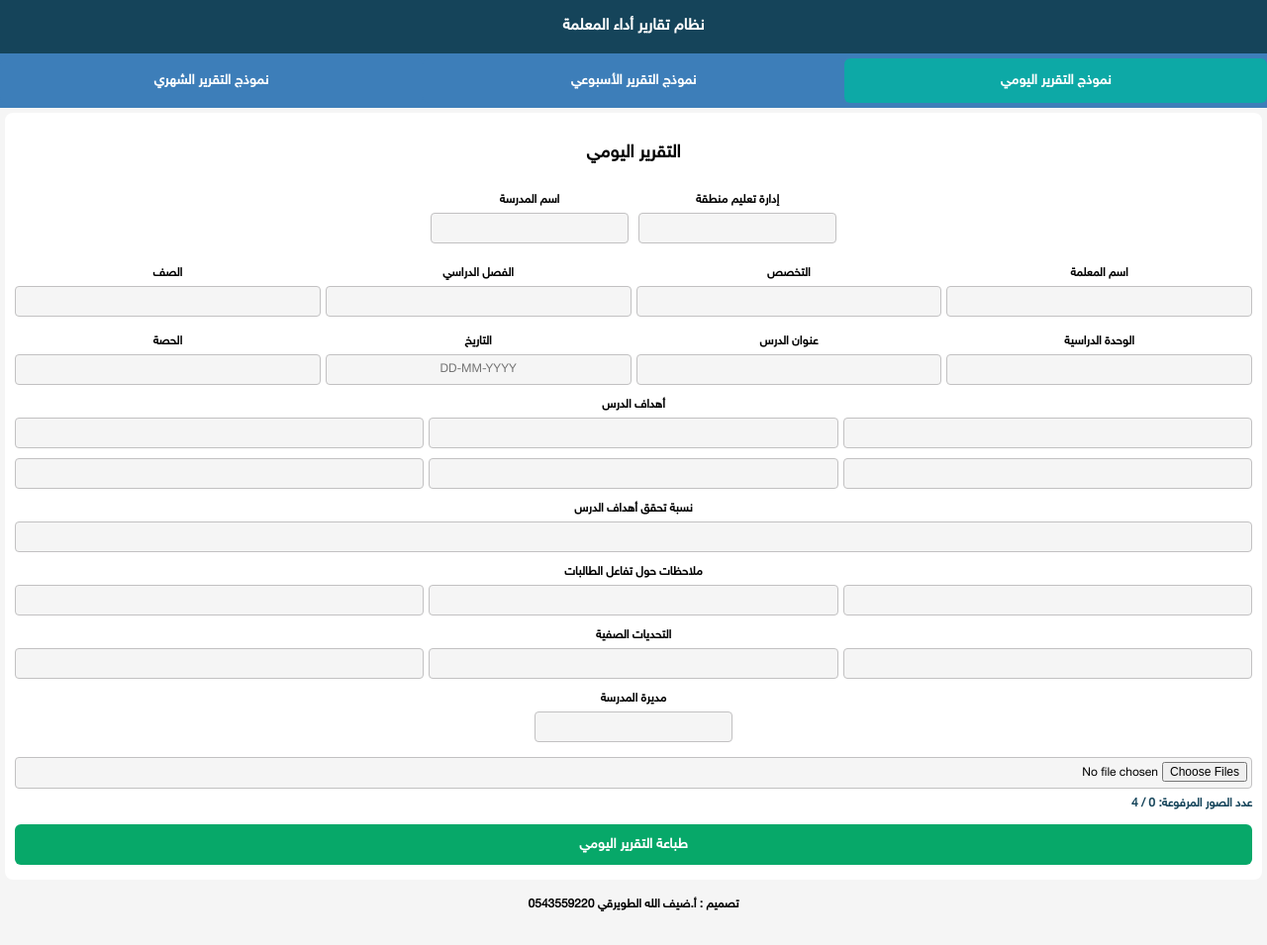
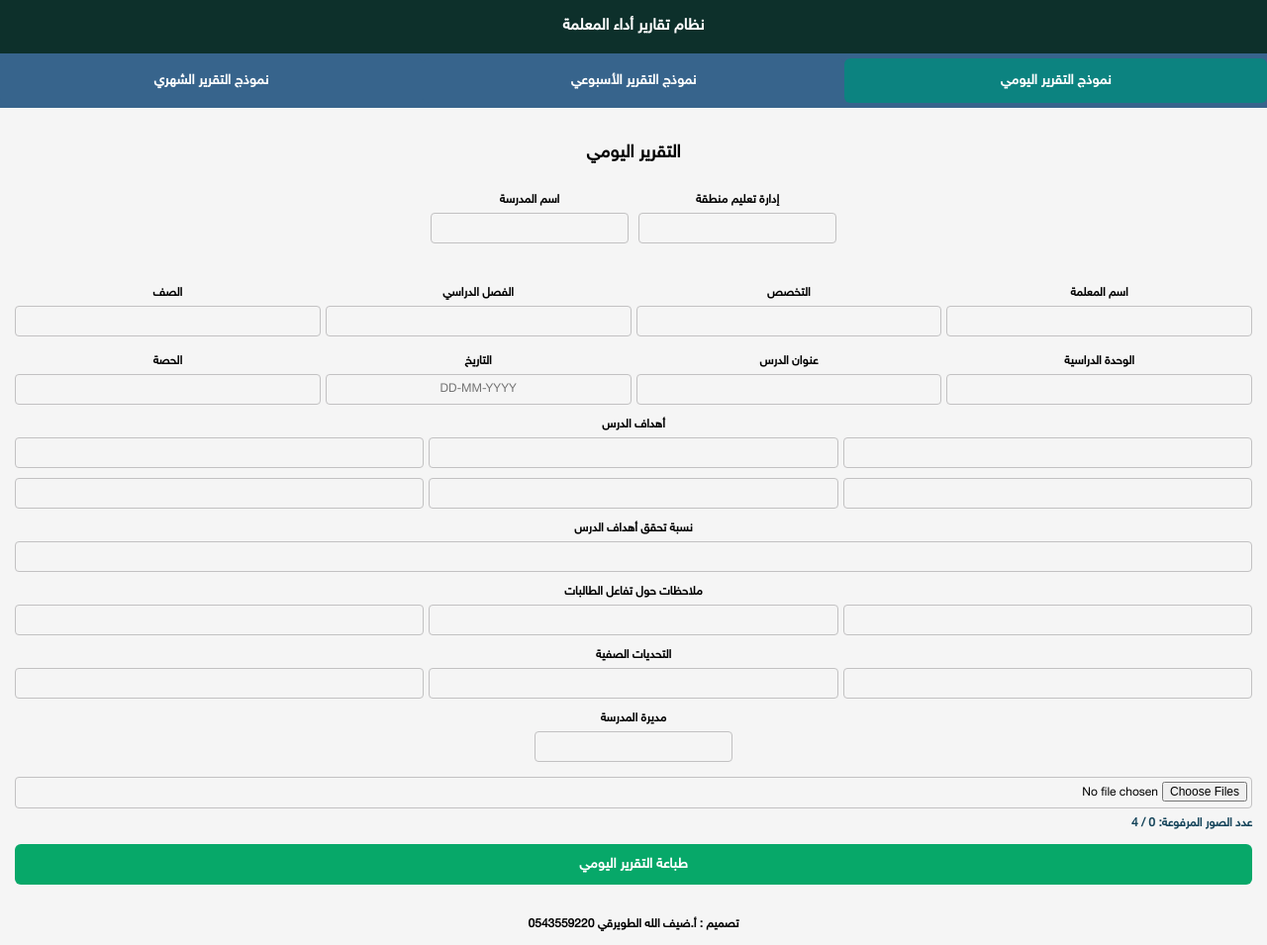
Before and after one commit to defullah2010-svg/Reports22, a plain HTML site: page index.html in a window 1280 px wide. Shown: the whole page at 99% size. Drawn offline with nearby package versions, Linux system fonts and the light colour scheme.

Commit message:
Add files via upload

```diff
--- a/index.html
+++ b/index.html
@@ -25,14 +25,14 @@ body, input, textarea, label, button, header, footer, .tab-content {
   background:#f5f5f5;
 }
 
-header { background:#15445a; color:white; text-align:center; padding:10px; }
+header { background:#0d302b; color:white; text-align:center; padding:10px; }
 header h1, header h2 { margin:3px 0; font-size:16px; }
 
-.tabs { display:flex; justify-content:center; background:#3d7eb9; flex-wrap:wrap; }
-.tab-button { flex:1; padding:10px; cursor:pointer; text-align:center; background:#3d7eb9; color:white; border:none; font-size:14px; font-weight:bold; }
-.tab-button.active { background:#0da9a6; }
+.tabs { display:flex; justify-content:center; background:#37648c; flex-wrap:wrap; }
+.tab-button { flex:1; padding:10px; cursor:pointer; text-align:center; background:#37648c; color:white; border:none; font-size:14px; font-weight:bold; }
+.tab-button.active { background:#0c8380; }
 
-.tab-content { display:none; padding:10px; background:white; border-radius:8px; margin:5px; }
+.tab-content { display:none; padding:10px; background:none; margin:5px; }
 .tab-content.active { display:block; }
 
 /* محاذاة الليبل والادخال للوسط كما في الكود الأول */
@@ -107,7 +107,7 @@ footer {
 <label><h2>التقرير اليومي</h2></label>
 
 <!-- حقول الإدارة واسم المدرسة (منتصف، عرض 200px) -->
-<div style="display:flex; gap:10px; justify-content:center; margin-bottom:10px;">
+<div style="display:flex; gap:10px; justify-content:center; margin-bottom:30px;">
   <div style="display:flex; flex-direction:column; align-items:center; width:200px;">
     <label>إدارة تعليم منطقة</label>
     <input type="text">
@@ -245,7 +245,7 @@ footer {
 <label><h2>التقرير الشهري</h2></label>
 
 <!-- حقول الإدارة واسم المدرسة -->
-<div style="display:flex; gap:10px; justify-content:center; margin-bottom:10px;">
+<div style="display:flex; gap:10px; justify-content:center; margin-bottom:1px;">
   <div style="display:flex; flex-direction:column; align-items:center; width:200px;">
     <label>إدارة تعليم منطقة</label>
     <input type="text">
```
Also changed, not shown: images/background.png.
